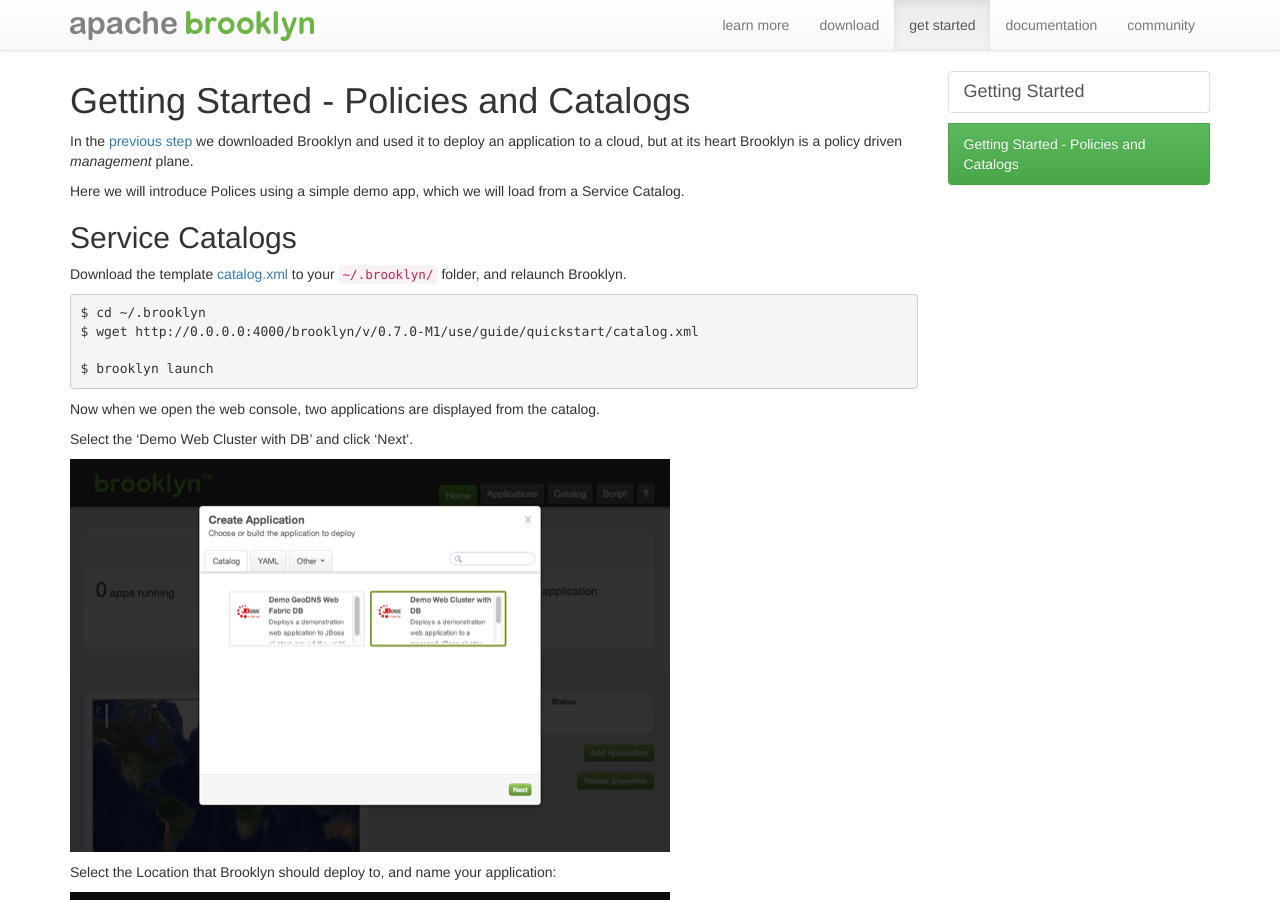
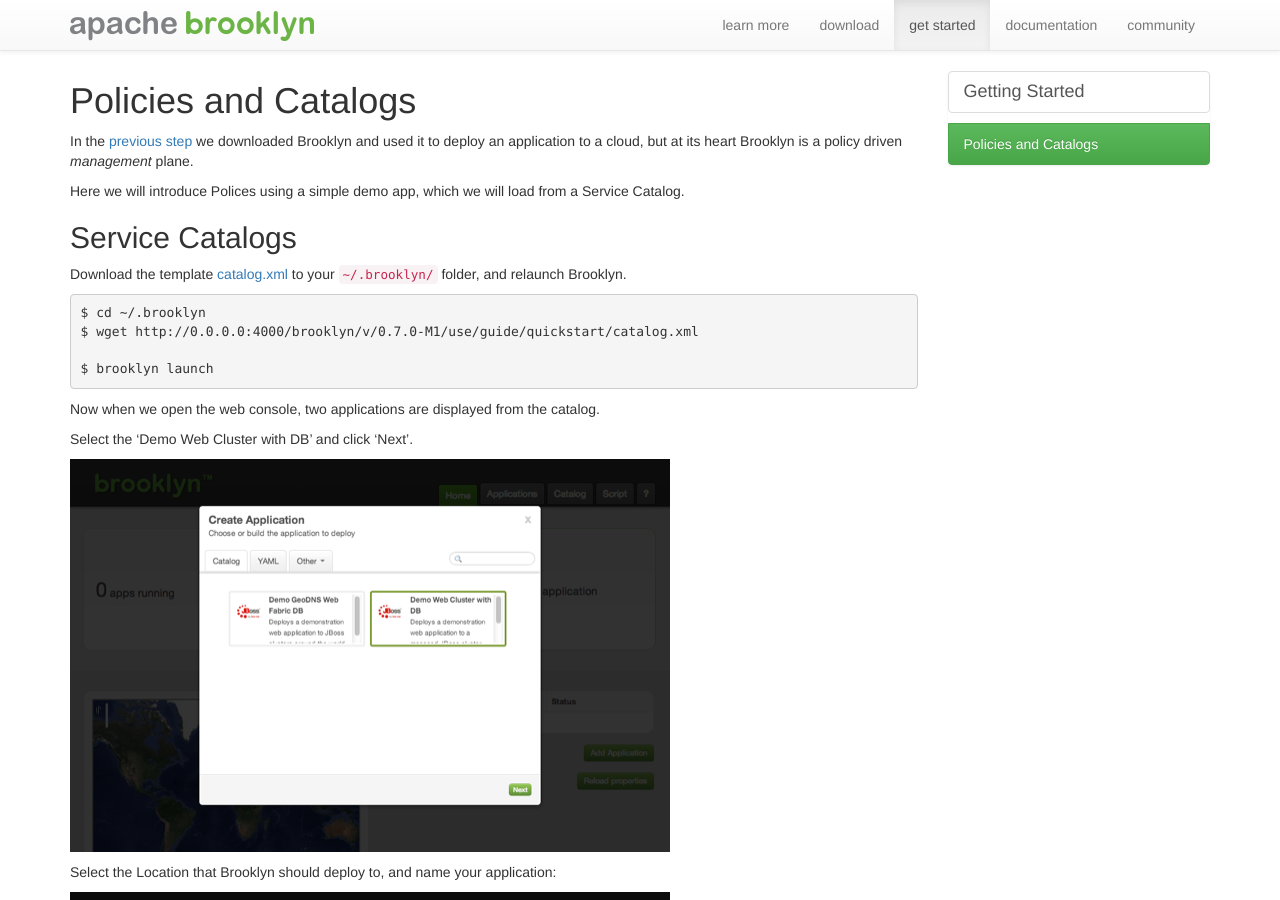
Before and after one commit to apache/incubator-brooklyn-site, a Jekyll site: the page built from quickstart/policies-and-catalogs.md, in a window 1280 px wide and 900 px high. Built offline with Jekyll 4.4.1, drawn with Linux system fonts in a browser that asks for light colours; nearby versions of some CDN libraries.

```diff
--- a/_layouts/base.html
+++ b/_layouts/base.html
@@ -34,6 +34,10 @@
                     <li class="dropdown{% if page.navgroup == navgroup.id %} active{% endif %}">
                         <a href="{{site.url}}{{navgroup.page.url}}">{{navgroup.title}}</a>
                         <ul class="dropdown-menu" role="menu">
+                            <li>
+                                <a href="{{site.url}}{{navgroup.page.url}}">{{navgroup.title_in_menu}}</a>
+                            </li>
+                            <li class="divider"></li>
                             {% for child in navgroup.page.menu2 %}
                             <li>
                                 <a href="{{site.url}}{{child.reference.url}}">{{child.reference.title}}</a>
--- a/_plugins/site_structure.rb
+++ b/_plugins/site_structure.rb
@@ -9,6 +9,9 @@ module SiteStructure
       navgroups = site.pages.detect { |page| page.path == SiteStructure::ROOT }.data['navgroups']
       navgroups.each do |ng|
         ng['page'] = site.pages.detect { |page| page.path == ng['page'] }
+        if not ng['title_in_menu']
+          ng['title_in_menu'] = ng['title'].capitalize
+        end
       end
       site.data['navgroups'] = navgroups
       site.data['structure'] = gen_structure(site, SiteStructure::ROOT, nil, navgroups)
--- a/quickstart/policies-and-catalogs.md
+++ b/quickstart/policies-and-catalogs.md
@@ -1,5 +1,5 @@
 ---
-title: Getting Started - Policies and Catalogs
+title: Policies and Catalogs
 layout: normal
 ---
 
```
Also changed, not shown: index.md (+3 -3 lines).
